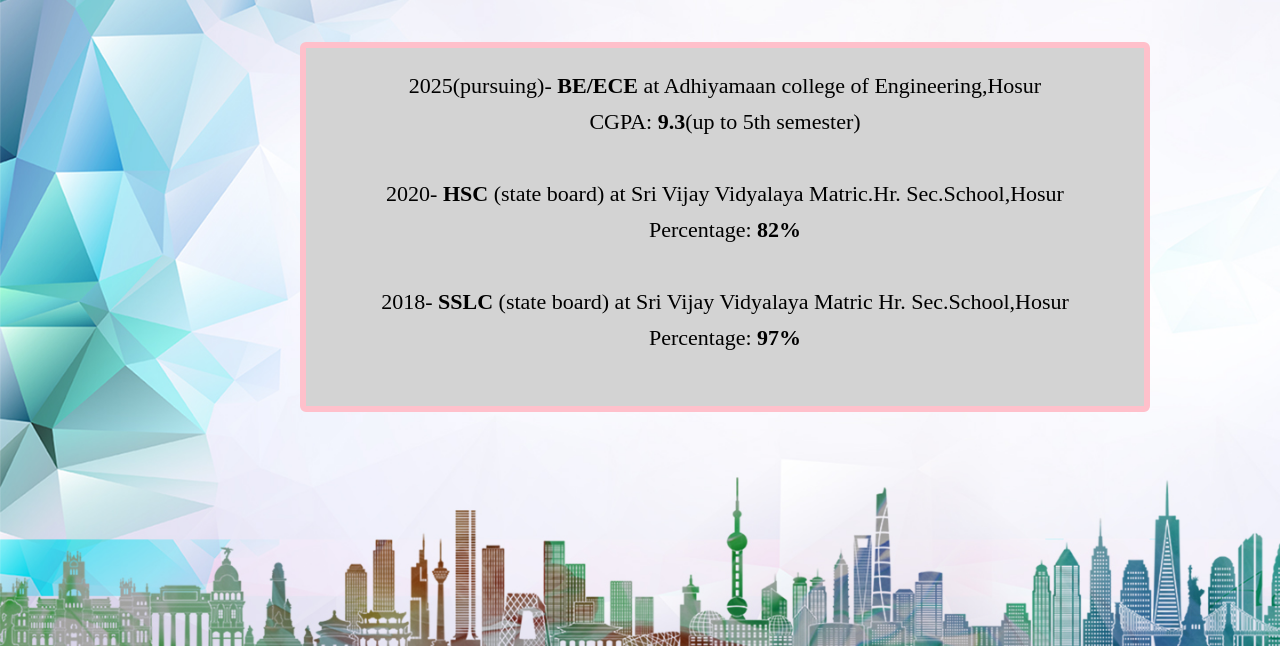
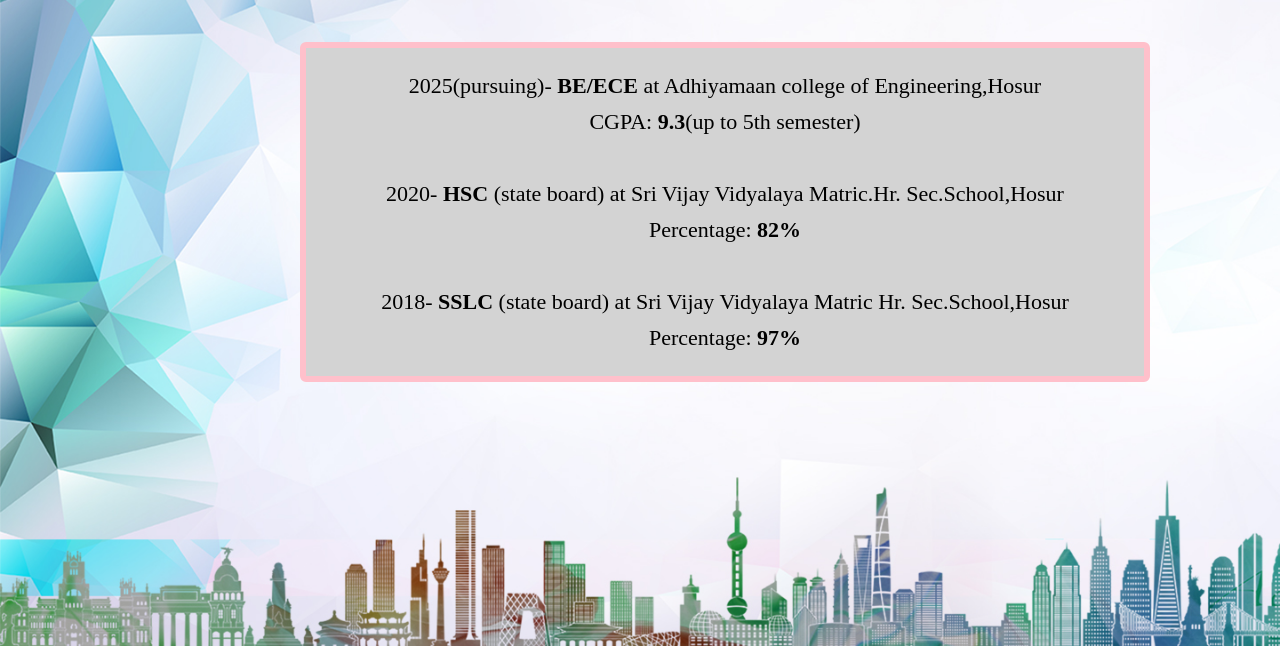
Before and after one commit to Charitha-R-7/portfolio, a plain HTML site: page git4.html in a window 1280 px wide. Shown: the part 154-800 px from the top of the page. Drawn offline with Linux system fonts and the light colour scheme.

Commit message:
Update git4.html

```diff
--- a/git4.html
+++ b/git4.html
@@ -18,7 +18,7 @@
 #s2{font-family:Cursive;background-image: linear-gradient(to right, #bb99ff 0%, #ff00bf 100%);
 color: transparent;-webkit-background-clip: text;font-size:35px;text-align:center;}
 
-#c{ background-color: lightgrey;width:850px;height:370px;border:6px solid pink;margin-left:300px;border-radius:6px;padding:20px;margin-top:45px;
+#c{ background-color: lightgrey;width:850px;height:340px;border:6px solid pink;margin-left:300px;border-radius:6px;padding:20px;margin-top:45px;
 font-size:22px;color:black;line-height:36px;text-align:center}</style>
 <br><br><p id="s2">ACADEMIC DETAILS</p><p id="c">
 2025(pursuing)- <b>BE/ECE</b>  at Adhiyamaan college of Engineering,Hosur<br>
```
